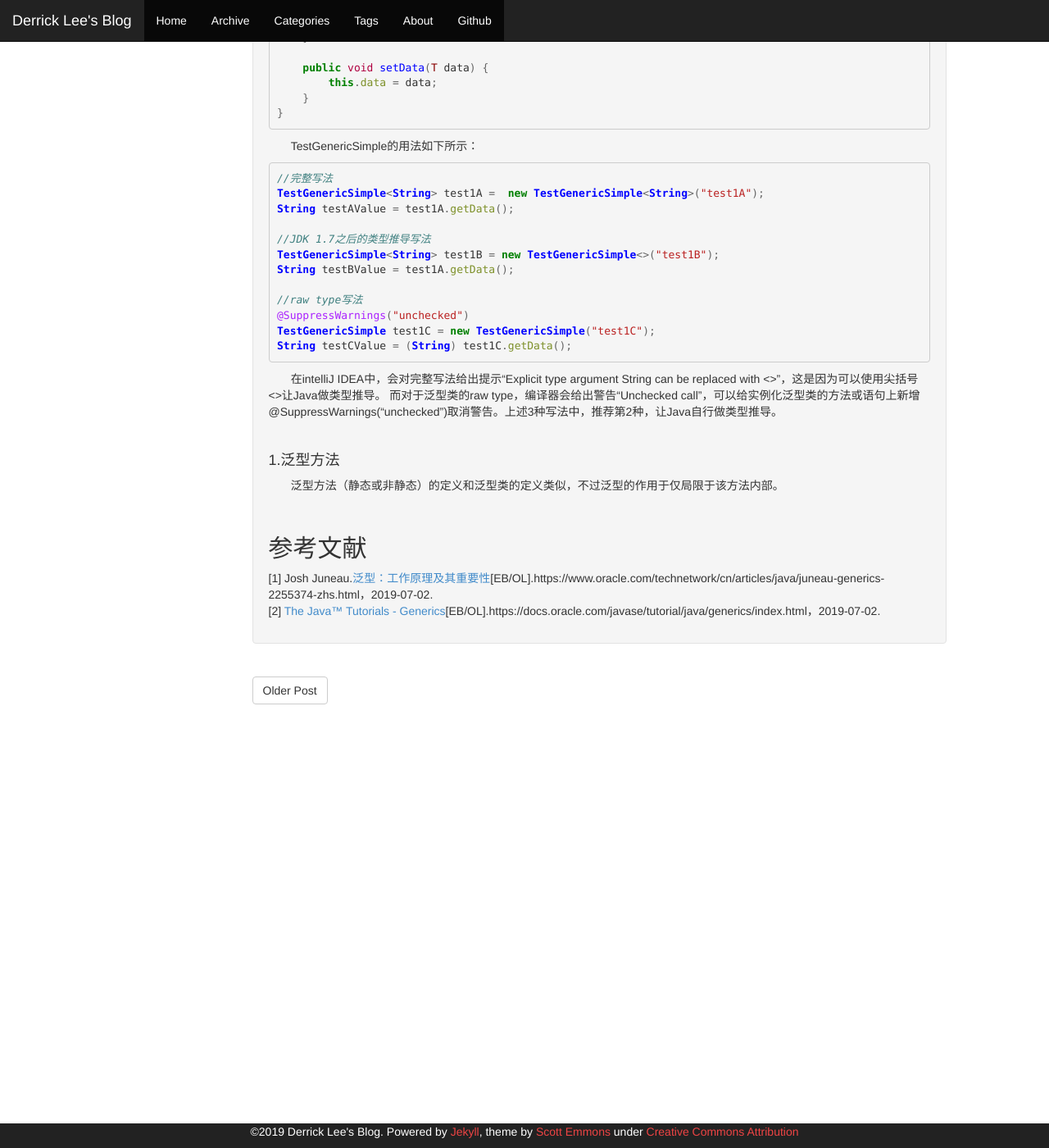
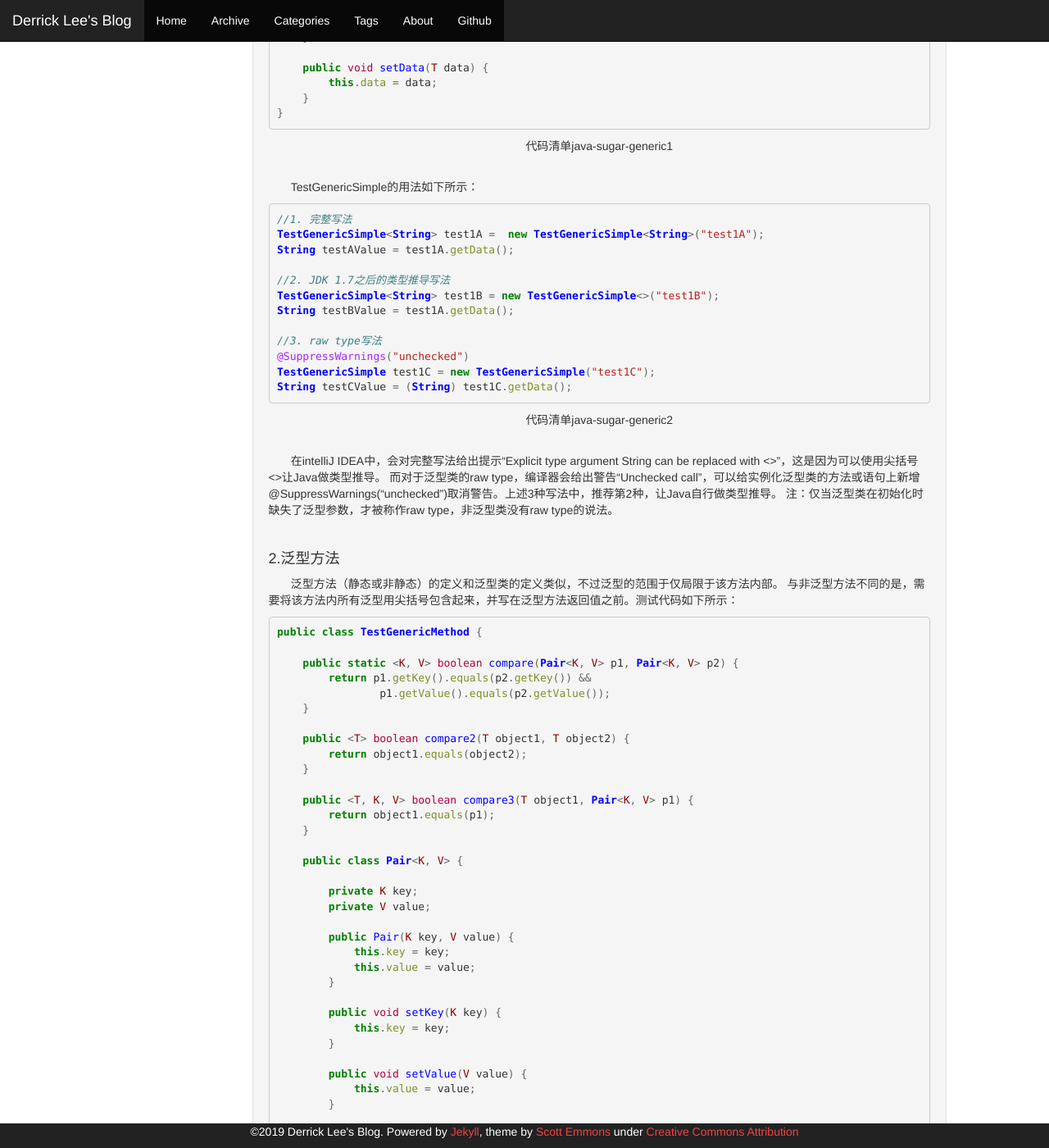
Before and after one commit to leesir/leesir.github.io, a Jekyll site: the page built from _posts/2019-07-02-java-sugar-generic.md, in a window 1280 px wide and 1400 px high, scrolled down 1490 px. Shown: the whole window at 82% size. Built offline with Jekyll 4.4.1, drawn with Linux system fonts in a browser that asks for light colours; some of the changed text lies outside the part shown.

Commit message:
完善内容

```diff
--- a/_posts/2019-07-02-java-sugar-generic.md
+++ b/_posts/2019-07-02-java-sugar-generic.md
@@ -34,11 +34,11 @@
 
 <br>
 
-## 实现
+## 代码实例
 
 <br>
 
-&#160; &#160; &#160; &#160;在编写泛型代码中，需要遵循Java的泛型命名规范。在Oracle官方教程中，最常用的泛型名称如下所示：
+&#160; &#160; &#160; &#160;在编写泛型代码中，需要遵循Java的泛型命名规范。在[Oracle官方教程](https://www.oracle.com/technetwork/cn/articles/java/juneau-generics-2255374-zhs.html)中，最常用的泛型名称如下所示：
 
 * E，表示元素，广泛用于JDK的集合框架中。
 * K，表示Key。
@@ -77,31 +77,125 @@
 }
 {% endhighlight %}
 
+{:.center}
+代码清单java-sugar-generic1
+
+<br>
+
 &#160; &#160; &#160; &#160;TestGenericSimple的用法如下所示：
 
 {% highlight java %}
-//完整写法
+//1. 完整写法
 TestGenericSimple<String> test1A =  new TestGenericSimple<String>("test1A");
 String testAValue = test1A.getData();
 
-//JDK 1.7之后的类型推导写法
+//2. JDK 1.7之后的类型推导写法
 TestGenericSimple<String> test1B = new TestGenericSimple<>("test1B");
 String testBValue = test1A.getData();
 
-//raw type写法
+//3. raw type写法
 @SuppressWarnings("unchecked")
 TestGenericSimple test1C = new TestGenericSimple("test1C");
 String testCValue = (String) test1C.getData();
 {% endhighlight %}
 
-&#160; &#160; &#160; &#160;在intelliJ IDEA中，会对完整写法给出提示“Explicit type argument String can be replaced with <>”，这是因为可以使用尖括号<>让Java做类型推导。
-而对于泛型类的raw type，编译器会给出警告“Unchecked call”，可以给实例化泛型类的方法或语句上新增@SuppressWarnings("unchecked")取消警告。上述3种写法中，推荐第2种，让Java自行做类型推导。
+{:.center}
+代码清单java-sugar-generic2
 
 <br>
 
-#### 1.泛型方法
+&#160; &#160; &#160; &#160;在intelliJ IDEA中，会对完整写法给出提示“Explicit type argument String can be replaced with <>”，这是因为可以使用尖括号<>让Java做类型推导。
+而对于泛型类的raw type，编译器会给出警告“Unchecked call”，可以给实例化泛型类的方法或语句上新增@SuppressWarnings("unchecked")取消警告。上述3种写法中，推荐第2种，让Java自行做类型推导。
+注：仅当泛型类在初始化时缺失了泛型参数，才被称作raw type，非泛型类没有raw type的说法。
 
-&#160; &#160; &#160; &#160;泛型方法（静态或非静态）的定义和泛型类的定义类似，不过泛型的作用于仅局限于该方法内部。
+<br>
+
+#### 2.泛型方法
+
+&#160; &#160; &#160; &#160;泛型方法（静态或非静态）的定义和泛型类的定义类似，不过泛型的范围于仅局限于该方法内部。
+与非泛型方法不同的是，需要将该方法内所有泛型用尖括号包含起来，并写在泛型方法返回值之前。测试代码如下所示：
+
+{% highlight java %}
+public class TestGenericMethod {
+
+    public static <K, V> boolean compare(Pair<K, V> p1, Pair<K, V> p2) {
+        return p1.getKey().equals(p2.getKey()) &&
+                p1.getValue().equals(p2.getValue());
+    }
+
+    public <T> boolean compare2(T object1, T object2) {
+        return object1.equals(object2);
+    }
+
+    public <T, K, V> boolean compare3(T object1, Pair<K, V> p1) {
+        return object1.equals(p1);
+    }
+
+    public class Pair<K, V> {
+
+        private K key;
+        private V value;
+
+        public Pair(K key, V value) {
+            this.key = key;
+            this.value = value;
+        }
+
+        public void setKey(K key) {
+            this.key = key;
+        }
+
+        public void setValue(V value) {
+            this.value = value;
+        }
+
+        public K getKey() {
+            return key;
+        }
+
+        public V getValue() {
+            return value;
+        }
+    }
+}
+{% endhighlight %}
+
+{:.center}
+代码清单java-sugar-generic3
+
+<br>
+
+&#160; &#160; &#160; &#160;在代码清单java-sugar-generic3中，我们定义了1个泛型类Pair，3个泛型方法，分别为compare，compare2，compare3。
+可以看到返回值之前，需要写明该方法的所有泛型，如<K, V>、<T, K, V>。上述代码的调用如下所示：
+
+{% highlight java %}
+//1. 完整写法
+boolean compareResult = TestGenericMethod.<String, Integer>compare(new Pair<String, Integer>("key1", 1), new Pair<String, Integer>("key2", 2));
+boolean compare3Result = new TestGenericMethod().<Object, String, Integer>compare3(new Object(), new Pair<String, Integer>("key3", 3));
+
+//2. 类型推导写法
+boolean compareResult1 = TestGenericMethod.compare(new Pair<>("key1", 1), new Pair<>("key2", 2));
+boolean compare3Result1 = new TestGenericMethod().compare3(new Object(), new Pair<>("key3", 3));
+{% endhighlight %}
+
+{:.center}
+代码清单java-sugar-generic4
+
+<br>
+
+&#160; &#160; &#160; &#160;在代码清单java-sugar-generic4中，有2种写法：完整写法和类型推导写法。同样intelliJ IDEA会对完整写法给出提示“Explicit type argument String can be replaced with <>”，建议实际代码中使用类型推导写法。
+
+<br>
+
+## 泛型其他方面
+
+<br>
+
+&#160; &#160; &#160; &#160;在本博文中，展示了Java泛型的语法和用法。由于篇幅关系，将泛型的其他方面单独作为独立的文章进行叙述：
+
+* 类型擦除
+* 泛型类之间的关系
+* 泛型边界与通配符
 
 <br>
 
```
Also changed, not shown: other parts of _posts/2019-07-02-java-sugar-generic.md (+1 -1 lines), 3 other files.
